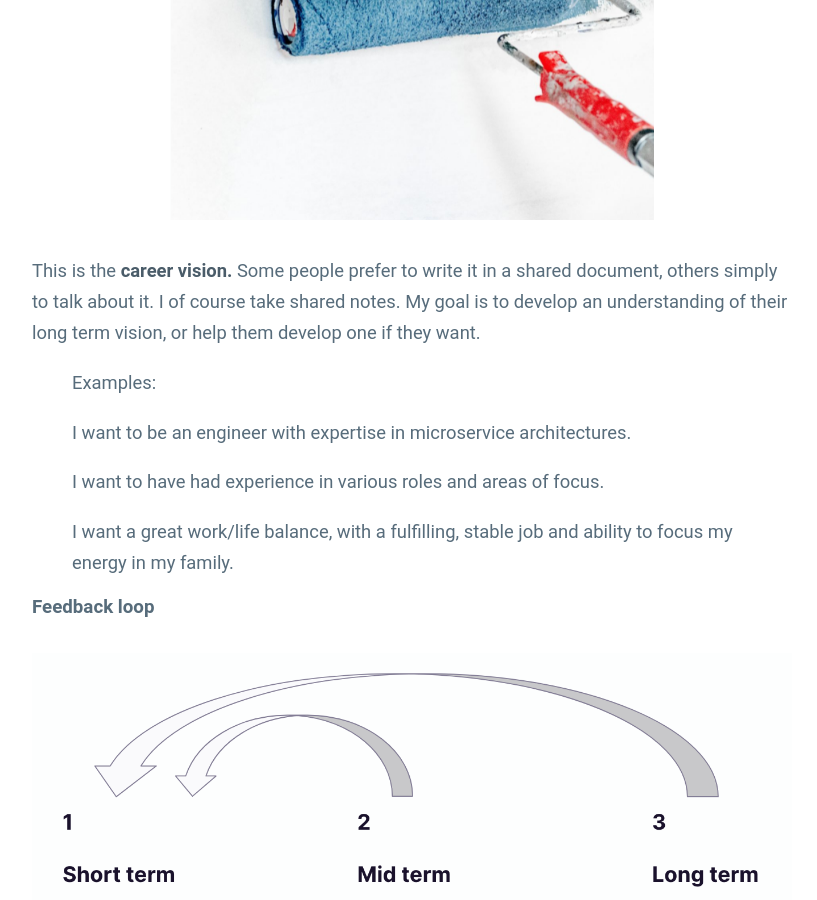
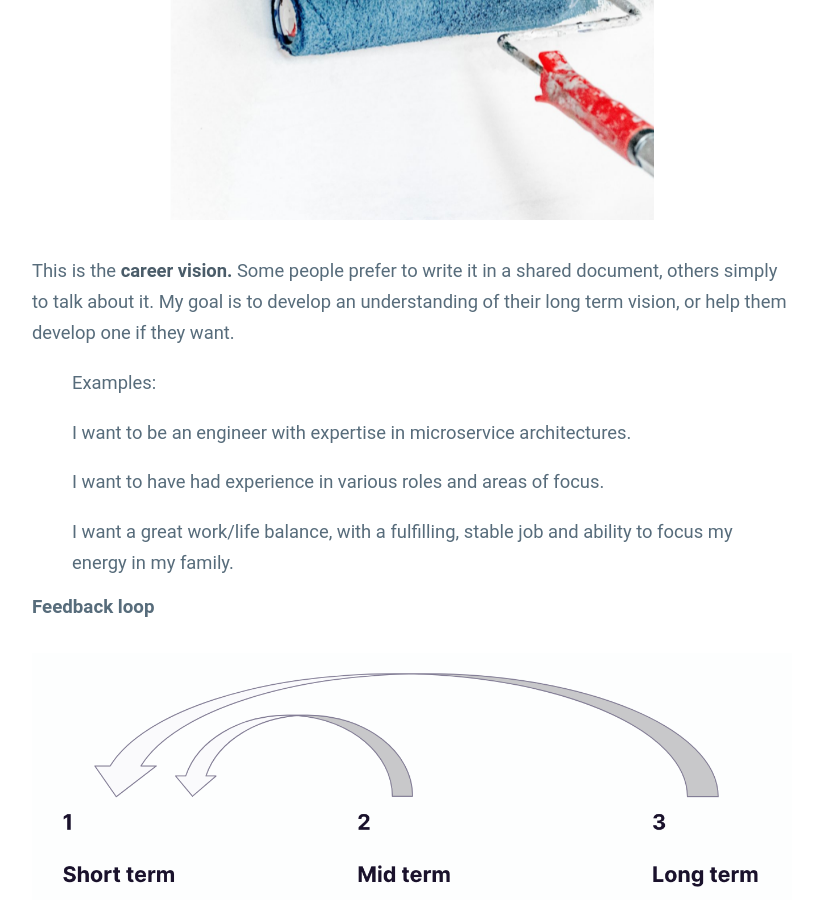
Before and after one commit to guillermodlpa/site, a Jekyll site: the page built from _posts/2021-12-08-growth-of-direct-reports.markdown, in a window 1280 px wide and 900 px high, scrolled down 5474 px. Shown: the whole window, without its empty margins (228-1045 px from the left). Built offline with Jekyll 4.4.1, drawn with Linux system fonts in a browser that asks for light colours.

Commit message:
Updated Growth Of Direct Reports

```diff
--- a/_posts/2021-12-08-growth-of-direct-reports.markdown
+++ b/_posts/2021-12-08-growth-of-direct-reports.markdown
@@ -73,7 +73,7 @@ Consists on **feedback**, educational discussions during 1:1s, reflection opport
 
 ![long.png](/uploads/long.png)
 
-This is the **career vision.** Some people prefer to write it in a shared document, others simply to talk about it. I of course take shared notes. My goal is to develop an understanding of their long term vision, or help them develop one if they want.
+This is the **career vision.** Some people prefer to write it in a shared document, others simply to talk about it. My goal is to develop an understanding of their long term vision, or help them develop one if they want.
 
 > Examples:
 >
```
